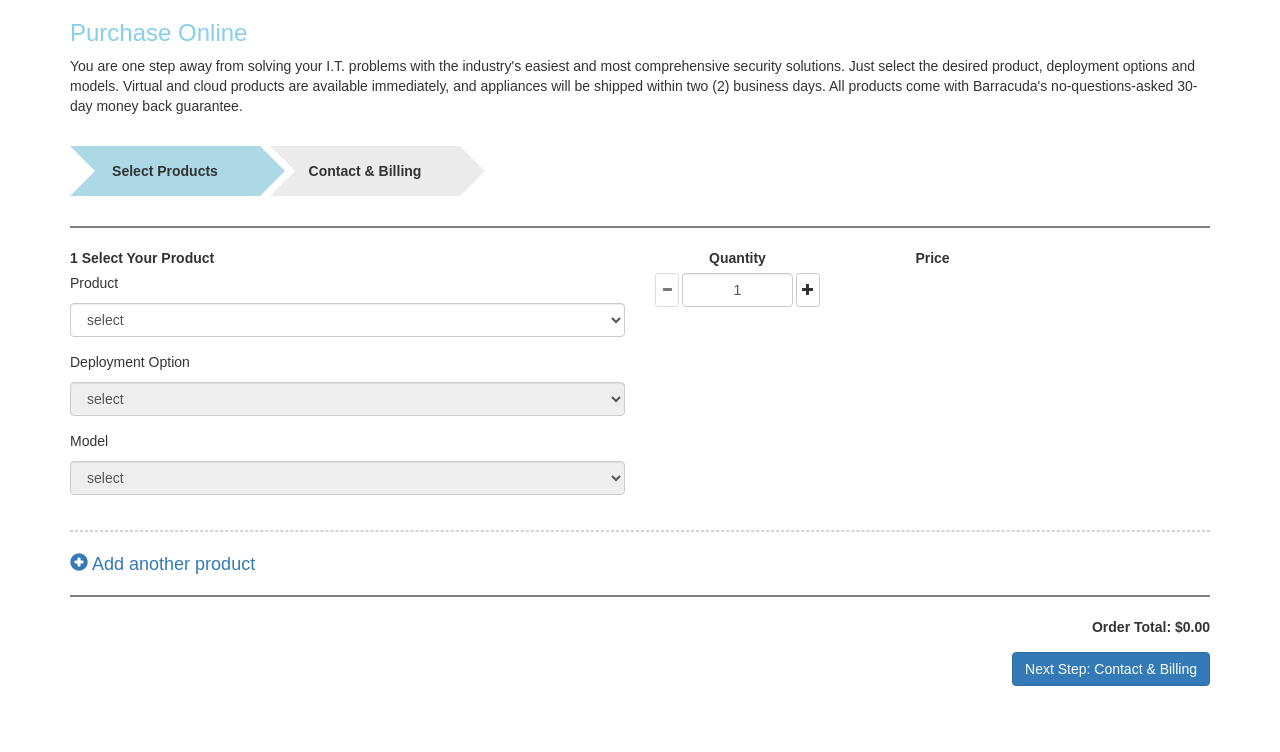
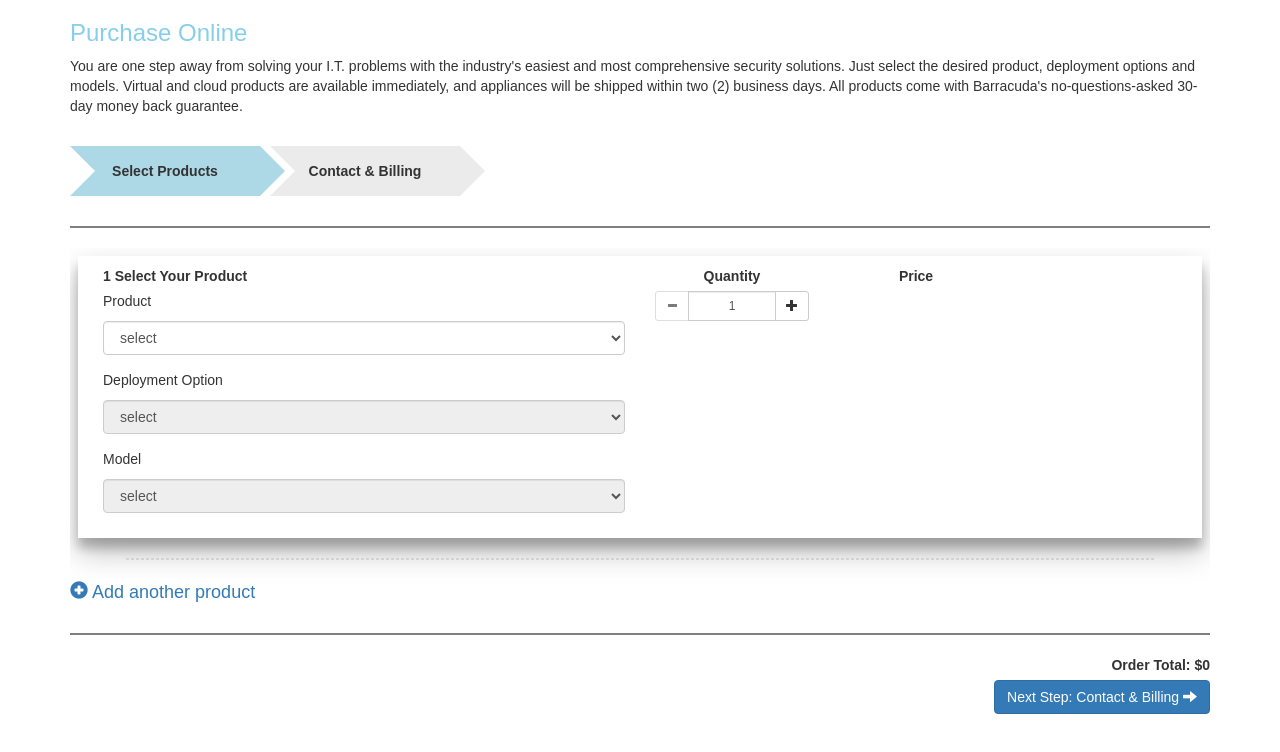
Before and after one commit to maardan/purchase-app, a React (Create React App) app: page / in a window 1280 px wide. Shown: the top 752 px of the page. Built offline with nearby package versions, Linux system fonts and the light colour scheme.

Commit message:
make it better

```diff
--- a/src/actions/index.js
+++ b/src/actions/index.js
@@ -17,10 +17,10 @@
 	};
 };
 
-export const setTab = (tab) => {
+export const setTab = (tabIndex) => {
 	return {
 		type: 'SET_TAB',
-		tab
+		tabIndex
 	};
 };
 
--- a/src/pages/App.css
+++ b/src/containers/App.css
@@ -6,32 +6,39 @@
 	border: 1px solid grey;
 }
 
+.product-each {
+    box-shadow: 0 14px 28px rgba(0,0,0,0.25), 0 10px 10px rgba(0,0,0,0.22);
+    margin: 8px;
+    padding: 10px;
+}
+
 .dashed-line {
 	border: 1px dashed lightgrey;
+	width: 90%;
 }
 
 .center {
 	text-align: center;
 }
 
-.lower-third {
+.lower-nav {
 	text-align: right;
 }
 
-.lower-third button {
-	margin: 10px 0px 10px 0px;
+.lower-nav-btn-right {
+	float: right;
 }
 
-.quantity {
-	display: inline-flex;
-}
-
-.quantity input {
-    margin: 0px 3px 0px 3px;
+.lower-nav-btn-left {
+	float: left;
 }
 
 .add-product-link {
 	cursor: pointer;
+}
+
+.delete-btn {
+	padding-top: 25px;
 }
 
 /*disable the input spinner*/
@@ -41,6 +48,31 @@
     -webkit-appearance: none;
     margin: 0; /* <-- Apparently some margin are still there even though it's hidden */
 }
+
+
+
+ @-webkit-keyframes fadeIn {
+    0% {opacity: 0;}
+    100% {opacity: 1;}
+ }
+
+ @keyframes fadeIn {
+    0% {opacity: 0;}
+    100% {opacity: 1;}
+ }
+
+ .fadeIn {
+    -webkit-animation-name: fadeIn;
+    animation-name: fadeIn;
+    -webkit-animation-duration: 2s;
+    animation-duration: 2s;
+    -webkit-animation-fill-mode: both;
+    animation-fill-mode: both;
+}
+
+
+
+
 
 .steps {
 	margin: 30px 0px 30px 0px;
--- a/src/pages/App.js
+++ b/src/containers/App.js
@@ -1,11 +1,12 @@
 import React, { Component } from 'react';
 import {connect} from 'react-redux';
-import {Grid} from 'react-bootstrap';
+import {Grid, Carousel} from 'react-bootstrap';
 import {fetchData, setTab} from '../actions';
 import SelectProducts from './SelectProducts';
 import ContactBilling from './ContactBilling';
 import Description from '../partials/Description';
 import Tabs from '../partials/Tabs';
+import LowerNav from './LowerNav';
 import './App.css';
 
 /**
@@ -20,30 +21,44 @@
 	}
 
 	render() {
-
-		const {setTab, tab} = this.props;
-		const currTabView = (tab === 'SELECT_PRODUCTS' ? <SelectProducts /> : <ContactBilling />);
+		const {setTab, tabIndex} = this.props;
 
 		return (
 			<Grid>
+
 				<Description />
-				<Tabs currTab={tab} tabClick={(tab) => setTab(tab)} />
+
+				<Tabs currTab={tabIndex} tabClick={(tabIndex) => setTab(tabIndex)} />
+
 				<hr/>
-				{currTabView}
+
+				<Carousel activeIndex={tabIndex} controls={false} direction={null} indicators={false}>
+					<Carousel.Item>
+						<SelectProducts />
+					</Carousel.Item>
+					<Carousel.Item>
+						<ContactBilling />
+					</Carousel.Item>
+				</Carousel>
+
+				<hr/>
+
+				<LowerNav currTab={tabIndex} tabClick={(tabIndex) => setTab(tabIndex)} />
+
 			</Grid>);
 	}
 }
 
 const mapStateToProps = (state) => {
 	return {
-		tab: state.purchase.tab
+		tabIndex: state.purchase.tabIndex
 	};
 };
 
 const mapDispatchToProps = (dispatch) => {
 	return {
 		fetchData: () => dispatch(fetchData()),
-		setTab: (tab) => dispatch(setTab(tab))
+		setTab: (tabIndex) => dispatch(setTab(tabIndex))
 	};
 };
 
--- /dev/null
+++ b/src/containers/LowerNav.js
@@ -0,0 +1,44 @@
+import React from 'react';
+import {ControlLabel, Button, Glyphicon} from 'react-bootstrap';
+import {connect} from 'react-redux';
+
+class LowerNav extends React.Component {
+
+	render() {
+		const props = this.props;
+
+		// get the sum of all (prices * quantity), if nothing has been added yet, return 0.00
+		const totalPrice = props.shoppingCart.reduce((sum, item) => (sum + (item.price * item.quantity)), 0);
+
+	    return (
+	      	<div className="lower-nav">
+				<div>
+					<ControlLabel>{`Order Total: $${totalPrice || 0.00}`}</ControlLabel>
+				</div>
+				<div>
+					{props.currTab === 0 ?
+						<Button className="lower-nav-btn-right" bsStyle="primary" onClick={() => props.tabClick(1)}>
+							Next Step: Contact & Billing <Glyphicon glyph="arrow-right" />
+						</Button>
+						:
+						<div>
+							<Button className="lower-nav-btn-left" bsStyle="primary" onClick={() => props.tabClick(0)}>
+								<Glyphicon glyph="arrow-left" /> Select Products
+							</Button>
+							<Button className="lower-nav-btn-right" bsStyle="success">
+								Submit
+							</Button>
+						</div>
+					}
+				</div>
+	      	</div>);
+	}
+}
+
+const mapStateToProps = (state) => {
+	return {
+		shoppingCart: state.purchase.shoppingCart
+	};
+};
+
+export default connect(mapStateToProps)(LowerNav);
--- a/src/pages/SelectProducts.js
+++ b/src/containers/SelectProducts.js
@@ -1,8 +1,8 @@
 import React, { Component } from 'react';
 import {connect} from 'react-redux';
-import {setTab, addNewProduct, updateCartProduct, updateCartDeployment, updateCartModel, updateDeploymentOptions, updateModelOptions, updateModelsPerProduct, handleQuantity, deleteProduct} from '../actions';
+import {addNewProduct, updateCartProduct, updateCartDeployment, updateCartModel, updateDeploymentOptions, updateModelOptions, updateModelsPerProduct, handleQuantity, deleteProduct} from '../actions';
 import ProductRow from '../partials/ProductRow';
-import {Button, Glyphicon, ControlLabel} from 'react-bootstrap';
+import {Glyphicon} from 'react-bootstrap';
 
 class SelectProducts extends Component {
 
@@ -13,7 +13,9 @@
 		const i = e.target.selectedIndex - 1;
 		const productName = e.target.value;
 
-		// reset Deployment & Model options to "select" everytime a Product is selected
+		// reset everytime a new Product or default "select" is option is clicked
+		updateCartDeployment(cartIndex, '');
+		updateCartModel(cartIndex, '', '');
 		updateDeploymentOptions(cartIndex, []);
 		updateModelOptions(cartIndex, []);
 		updateModelsPerProduct(cartIndex, []);
@@ -24,15 +26,13 @@
 			const modelsPerProduct = productsData[i].product_models;
 			const deploymentOptions = [...new Set(modelsPerProduct.map(item => item.deployment_id))];
 
+			// update Shopping Cart
+			updateCartProduct(cartIndex, productName);
+
 			// in the Shopping Cart array, each object will have its own deployment/model options array.
 			// this will constantly update depending on user product selection
 			updateModelsPerProduct(cartIndex, modelsPerProduct);
 			updateDeploymentOptions(cartIndex, deploymentOptions);
-
-			// update Shopping Cart
-			updateCartProduct(cartIndex, productName);
-			updateCartDeployment(cartIndex, '');
-			updateCartModel(cartIndex, '', '');
 		}
 	}
 
@@ -67,7 +67,7 @@
 	handleQuantityChange(value, cartIndex) {
 		const {handleQuantity} = this.props;
 
-		if (value.length > 0) {
+		if (value) {
 			const quantityInt = parseInt(value, 10);
 
 			if ((Number.isInteger(quantityInt)) && (quantityInt > -1) && (quantityInt % 1 === 0)) {
@@ -83,17 +83,20 @@
 	validateQuantity(value, cartIndex) {
 		const {handleQuantity} = this.props;
 
-		if (value === '') {
+		if (value === '' || value === '0') {
 			handleQuantity(cartIndex, 1);
 		}
 	}
 
+	// force scroll to bottom when user adds a another product
+	addProductRow() {
+		const {addAnotherProduct} = this.props;
+		addAnotherProduct();
+		window.scrollTo(0,document.body.scrollHeight);
+	}
+
 	render() {
-		const {addAnotherProduct, shoppingCart, deploymentKey, productsData, handleQuantity, deleteProduct, setTab} = this.props;
-
-		// get the sum of all (prices * quantity), if nothing has been added yet, return 0.00
-		const totalPrice = (shoppingCart[0].price ? shoppingCart.reduce((sum, item) => (sum + (item.price * item.quantity)), 0) : '0.00');
-
+		const {shoppingCart, deploymentKey, productsData, deleteProduct} = this.props;
 		/**
 		* Everytime user clicks "Add another product" a new product object is pushed into the Shopping Cart array
 		*/
@@ -112,9 +115,9 @@
 				quantity={item.quantity}
 				price={item.price}
 				deleteProduct={() => deleteProduct(i)}
-				incQuantity={() => handleQuantity(i, (item.quantity + 1))}
-				decQuantity={() => handleQuantity(i, (item.quantity - 1))}
 				checkQuantity={(e) => this.validateQuantity(e.target.value, i)}
+				incQuantity={() => this.handleQuantityChange((item.quantity + 1), i)}
+				decQuantity={() => this.handleQuantityChange((item.quantity - 1), i)}
 				quantityChange={(e) => this.handleQuantityChange(e.target.value, i)}
 				selectProduct={(e) => this.handleProductSelect(e, i)}
 				selectDeployment={(e) => this.handleDeploymentSelect(e, i, item.modelsPerProduct)}
@@ -124,18 +127,9 @@
 		return (
 			<div>
 				{products}
-				<a className="add-product-link" onClick={addAnotherProduct}>
+				<a className="add-product-link" onClick={() => this.addProductRow()}>
 					<h4><Glyphicon glyph="plus-sign" /> Add another product</h4>
 				</a>
-				<hr/>
-				<div className="lower-third">
-					<div>
-						<ControlLabel>Order Total: ${totalPrice}</ControlLabel>
-					</div>
-					<div>
-						<Button bsStyle="primary" onClick={() => setTab('CONTACT_BILLING')}>Next Step: Contact & Billing</Button>
-					</div>
-				</div>
 			</div>);
 	}
 }
@@ -150,7 +144,6 @@
 
 const mapDispatchToProps = (dispatch) => {
 	return {
-		setTab: (tab) => dispatch(setTab(tab)),
 		addAnotherProduct: () => dispatch(addNewProduct()),
 		updateCartProduct: (cartIndex, product) => dispatch(updateCartProduct(cartIndex, product)),
 		updateCartDeployment: (cartIndex, deployment) => dispatch(updateCartDeployment(cartIndex, deployment)),
--- a/src/index.css
+++ b/src/index.css
@@ -1,6 +1,6 @@
 body {
 	margin: 0;
 	padding: 0;
-	min-width: 240px;
+	min-width: 330px;
 	font-family: sans-serif;
 }
--- a/src/index.js
+++ b/src/index.js
@@ -3,7 +3,7 @@
 import {createStore} from 'redux';
 import {Provider} from 'react-redux';
 import rootReducer from './reducer';
-import App from './pages/App';
+import App from './containers/App';
 import './index.css';
 
 const initialState = window.__PRELOADED_STATE__;
--- a/src/partials/ProductRow.js
+++ b/src/partials/ProductRow.js
@@ -1,13 +1,13 @@
 import React from 'react';
-import {Row, Col, FormGroup, ControlLabel, FormControl, Button, Glyphicon} from 'react-bootstrap';
+import {Row, Col, FormGroup, ControlLabel, FormControl, Button, InputGroup, Glyphicon} from 'react-bootstrap';
 /*
 * A ProductRow is created for each new product added, each has its own selection controls
 */
 const ProductRow = (props) => {
 
 	return (
-		<div>
-			<Row>
+		<div className="fadeIn">
+			<Row className="product-each">
 				<Col xs={12} sm={6} md={6} lg={6}>
 					<ControlLabel>{`${props.cartIndex + 1} Select Your Product`}</ControlLabel>
 					<FormGroup>
@@ -35,26 +35,34 @@
 					</FormGroup>
 				</Col>
 
-				<Col className="center" xs={4} sm={2} md={2} lg={2}>
+				<Col className="center" xs={6} sm={2} md={2} lg={2}>
 					<ControlLabel>Quantity</ControlLabel>
-					<div className="quantity">
-						<Button bsSize="xsmall" onClick={props.decQuantity} disabled={props.quantity <= 1 ? true : false}>
-							<Glyphicon glyph="minus" />
-						</Button>
-						<FormControl type="number" min="1" className="center" value={props.quantity} onChange={props.quantityChange} onBlur={props.checkQuantity} />
-						<Button bsSize="xsmall" onClick={props.incQuantity}>
-							<Glyphicon glyph="plus" />
-						</Button>
-					</div>
+
+					<FormGroup bsSize="small">
+						<InputGroup>
+							<InputGroup.Button>
+								<Button bsSize="small" onClick={props.decQuantity} disabled={props.quantity <= 1 ? true : false}>
+									<Glyphicon glyph="minus" />
+								</Button>
+							</InputGroup.Button>
+							<FormControl type="number" min="1" className="center" value={props.quantity} onChange={props.quantityChange} onBlur={props.checkQuantity} />
+							<InputGroup.Button>
+								<Button bsSize="small" onClick={props.incQuantity}>
+									<Glyphicon glyph="plus" />
+								</Button>
+							</InputGroup.Button>
+						</InputGroup>
+					</FormGroup>
+
 				</Col>
 
-				<Col className="center" xs={4} sm={2} md={2} lg={2}>
+				<Col className="center" xs={3} sm={2} md={2} lg={2}>
 					<ControlLabel>Price</ControlLabel>
 					<p>{props.price ? `$${props.price * props.quantity}` : null}</p>
 				</Col>
 
-				<Col className="center" xs={4} sm={2} md={2} lg={2}>
-					{props.cartLength < 2 ? null : <Button bsStyle="danger" onClick={props.deleteProduct}>Delete</Button>}
+				<Col className="center delete-btn" xs={3} sm={2} md={2} lg={2}>
+					{props.cartLength < 2 ? null : <Button bsStyle="danger" bsSize="small" onClick={props.deleteProduct}>Delete</Button>}
 				</Col>
 			</Row>
 			<hr className="dashed-line"/>
--- a/src/partials/Tabs.js
+++ b/src/partials/Tabs.js
@@ -5,8 +5,8 @@
     return (
     	<div>
 	    	<ul className="steps">
-		    	<li className={props.currTab === 'SELECT_PRODUCTS' ? 'current' : null} onClick={() => props.tabClick('SELECT_PRODUCTS')}><div>Select Products</div></li>
-		    	<li className={props.currTab === 'SELECT_PRODUCTS' ? null : 'current'} onClick={() => props.tabClick('CONTACT_BILLING')}><div>Contact & Billing</div></li>
+		    	<li className={props.currTab === 0 ? 'current' : null} onClick={() => props.tabClick(0)}><div>Select Products</div></li>
+		    	<li className={props.currTab === 1 ? 'current' : null} onClick={() => props.tabClick(1)}><div>Contact & Billing</div></li>
 	    	</ul>
     	</div>);
 }
```
Also changed, not shown: src/reducer/index.js (+11 -11 lines), public/bundle.js, src/containers/ContactBilling.js (renamed from src/pages/ContactBilling.js).
